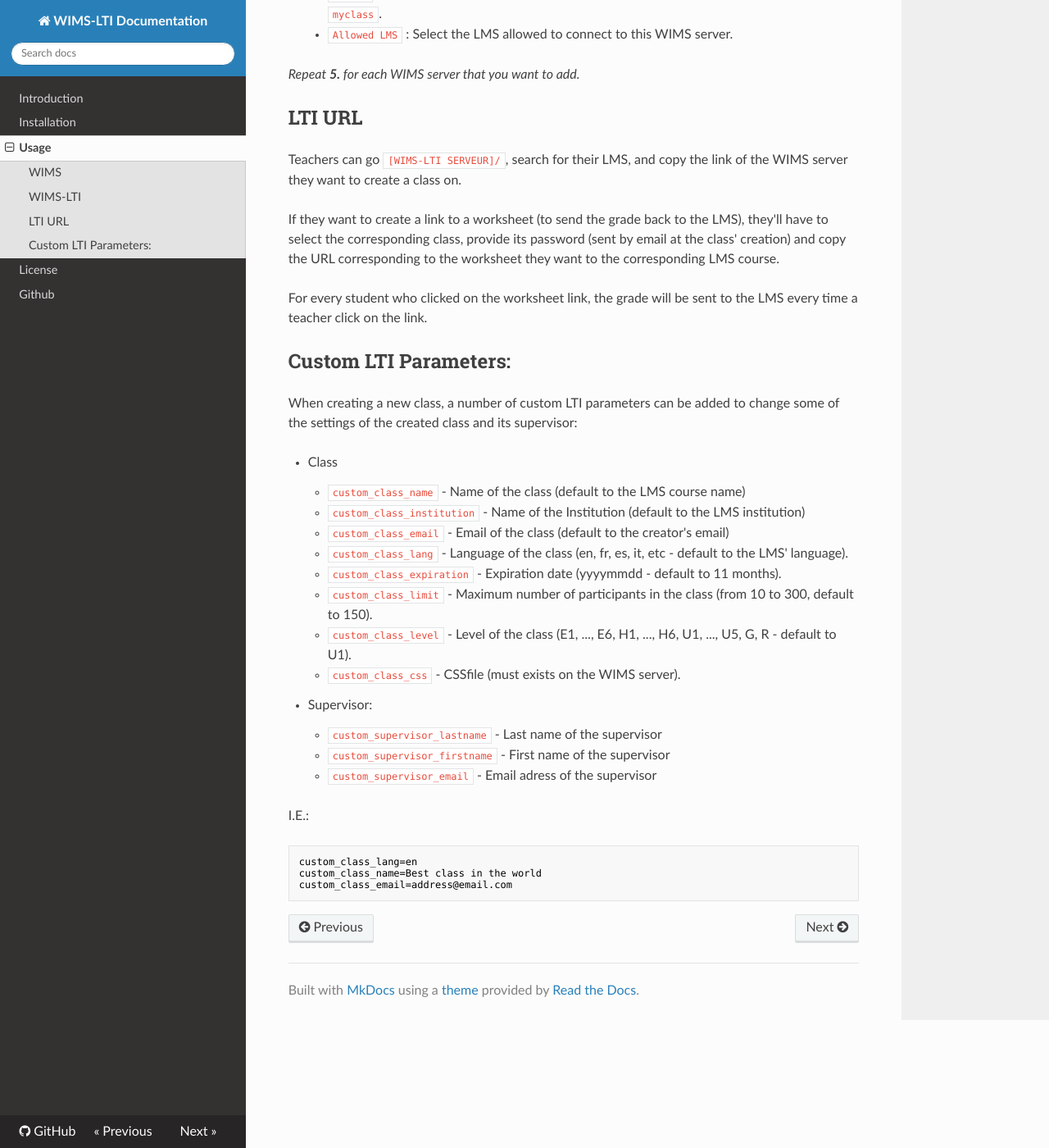
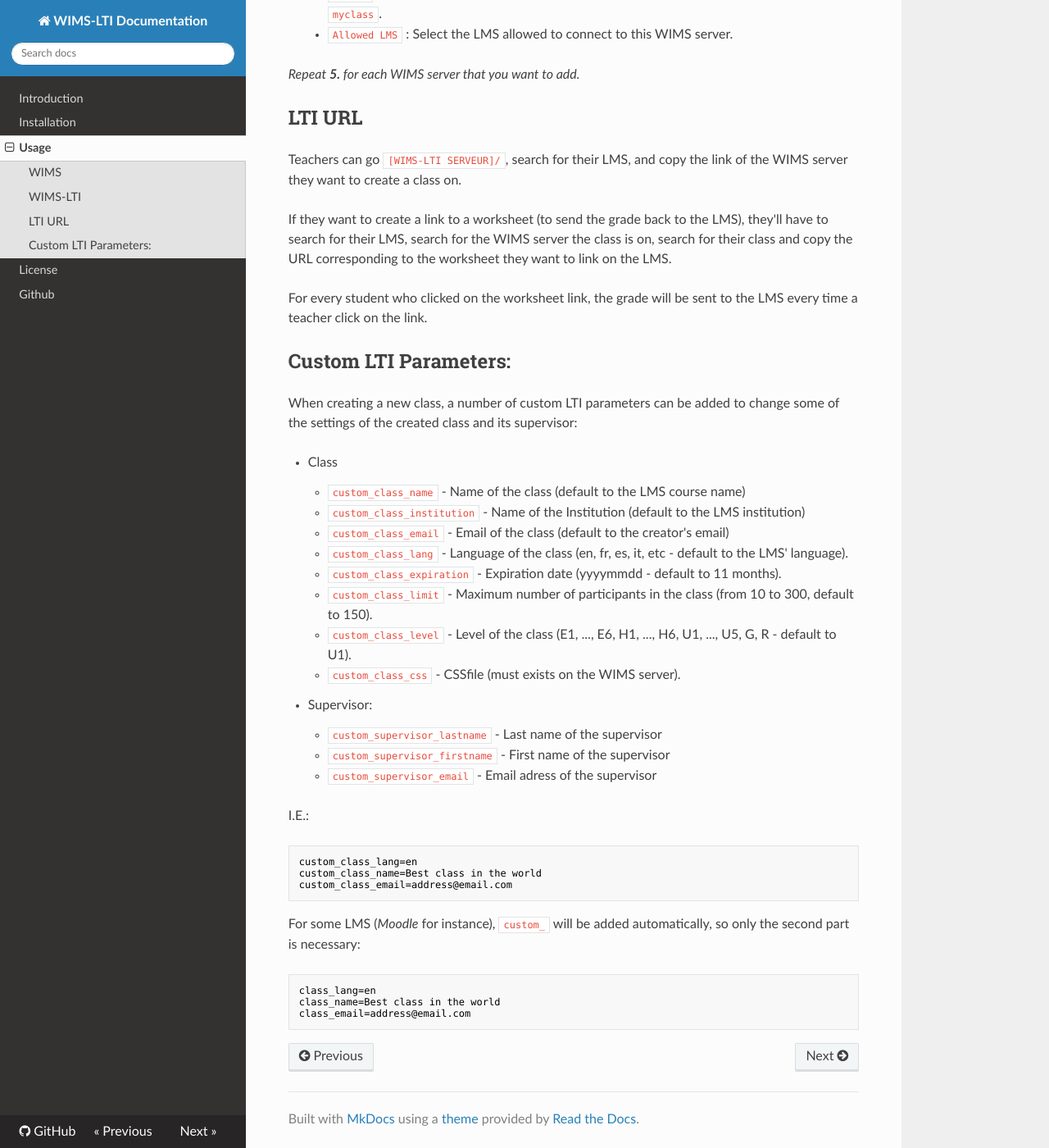
Before and after one commit to PremierLangage/wims-lti, an MkDocs documentation site: the page built from docs/usage.md, in a window 1280 px wide and 1400 px high, scrolled down 1032 px. Shown: the whole window at 82% size. Built offline with MkDocs 1.6.1, drawn with Linux system fonts in a browser that asks for light colours; nearby versions of some CDN libraries.

Commit message:
Update doc [ci skip]

````diff
--- a/docs/usage.md
+++ b/docs/usage.md
@@ -53,9 +53,9 @@ Teachers can go `[WIMS-LTI SERVEUR]/`, search for their LMS, and copy
 the link of the WIMS server they want to create a class on.
 
 If they want to create a link to a worksheet (to send the grade back to the LMS),
-they'll have to select the corresponding class, provide its password (sent
-by email at the class' creation) and copy the URL corresponding to the worksheet
-they want to the corresponding LMS course.
+they'll have to search for their LMS, search for the WIMS server the class is on,
+search for their class and copy the URL corresponding to the worksheet
+they want to link on the LMS.
 
 For every student who clicked on the worksheet link, the grade will be sent to the LMS every
 time a teacher click on the link.
@@ -87,3 +87,10 @@ custom_class_lang=en
 custom_class_name=Best class in the world
 custom_class_email=address@email.com
 ```
+
+For some LMS (*Moodle* for instance), `custom_` will be added automatically, so only the second part is necessary:
+```text
+class_lang=en
+class_name=Best class in the world
+class_email=address@email.com
+```
````
